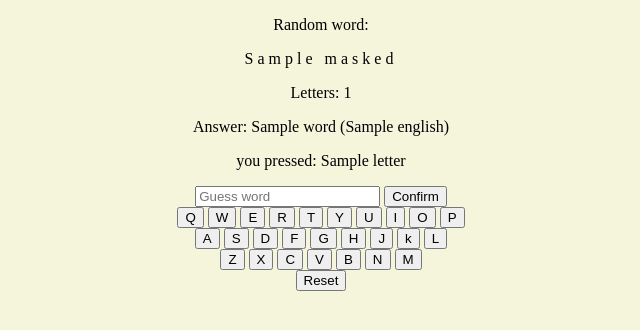
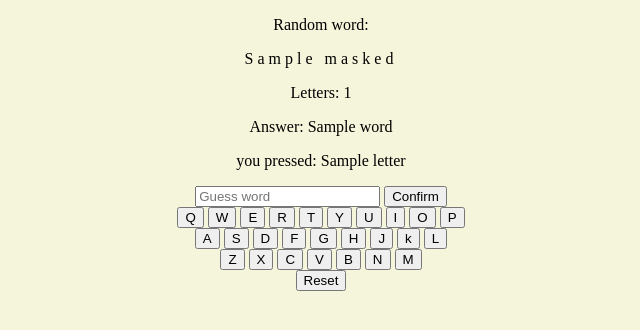
Before and after one commit to PhoenixVita/shavian-hangman, a Flask app: template templates/english.html in a window 1280 px wide. Shown: the top 330 px of the page, without its empty margins (319-959 px from the left). Run offline with Flask 3, Linux system fonts and the light colour scheme; the template is opened without the code that fills it: most values are stand-ins (such as "Sample title", 1, 10 or a date in 2020).

Commit message:
cleaned up some unnecessary code

```diff
--- a/app.py
+++ b/app.py
@@ -51,12 +51,11 @@ def english():
     if request.method == "GET":
         word_dict = wordlist()
         word = str(word_dict['english'])
-        english = str(word_dict['english'])
         masked = ""
         length = len(word)
         for char in word:
             masked += "_"
-        return render_template("english.html", length=length, masked=masked, word=word, english=english)
+        return render_template("english.html", length=length, masked=masked, word=word)
 
     else:
         guess = request.form.get("guess")
@@ -64,7 +63,6 @@ def english():
         letter = request.form.get("button")
         length = int(request.form.get("length"))
         masked = request.form.get("masked")
-        english = request.form.get("english")
 
 
         for i in range(length):
@@ -73,10 +71,10 @@ def english():
 
 
         win = 0
-        if word == masked or english == guess:
+        if word == masked or word == guess:
             masked = word
             win = 1
 
         if win == True:
             print("victory!")
-        return render_template("english.html", length=length, letter=letter, masked=masked, word=word, english=english, win=win)
+        return render_template("english.html", length=length, letter=letter, masked=masked, word=word, win=win)
--- a/templates/english.html
+++ b/templates/english.html
@@ -8,7 +8,7 @@
     <p>Random word:</p>
     <p id="masked">{{ masked }}</p>
     <p>Letters: {{ length }}</p>
-    <p>Answer: {{ word }} ({{ english }})</p>
+    <p>Answer: {{ word }}</p>
     <p>you pressed: {{ letter }}</p>
 
     {% if win %}
```
